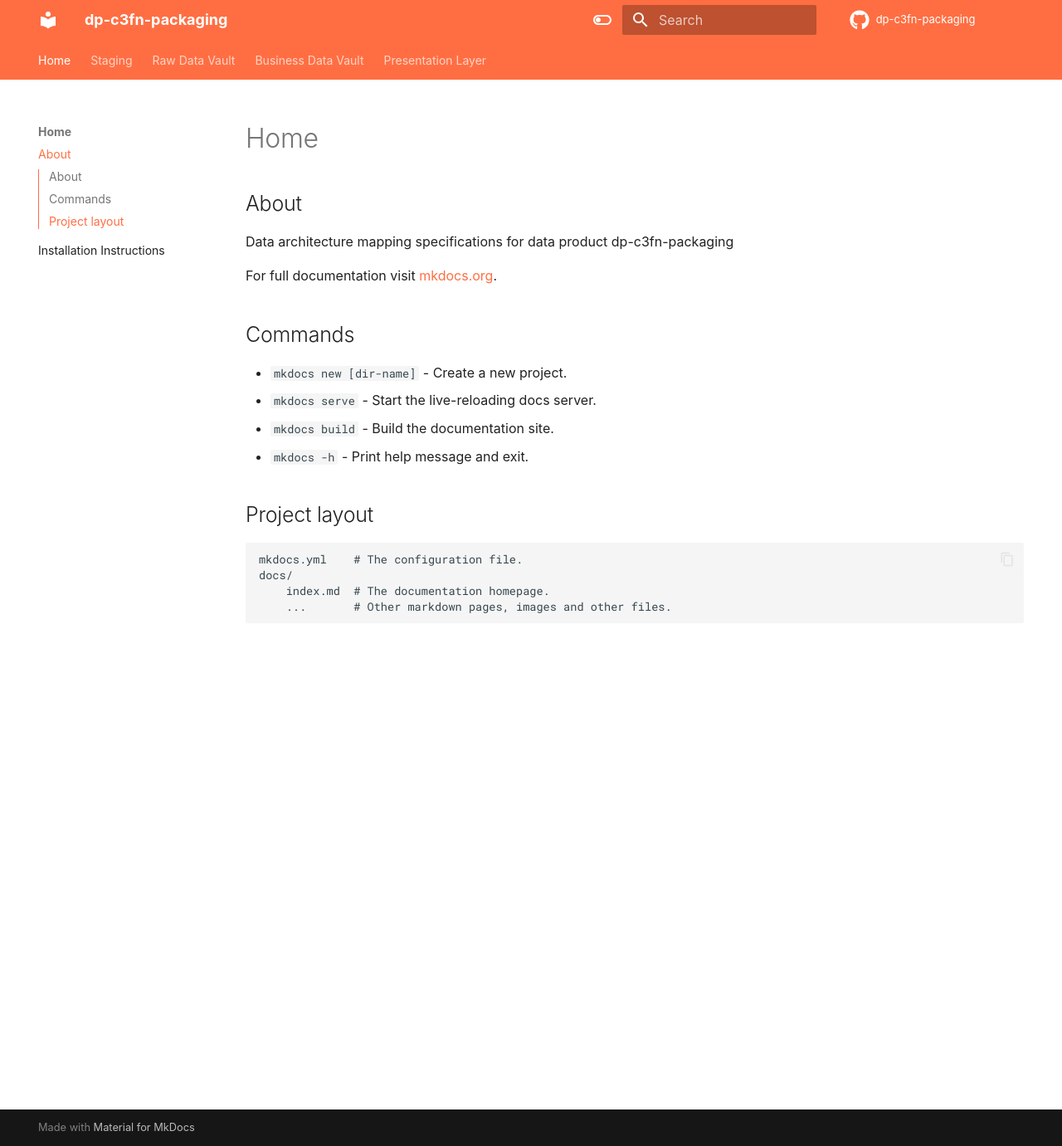
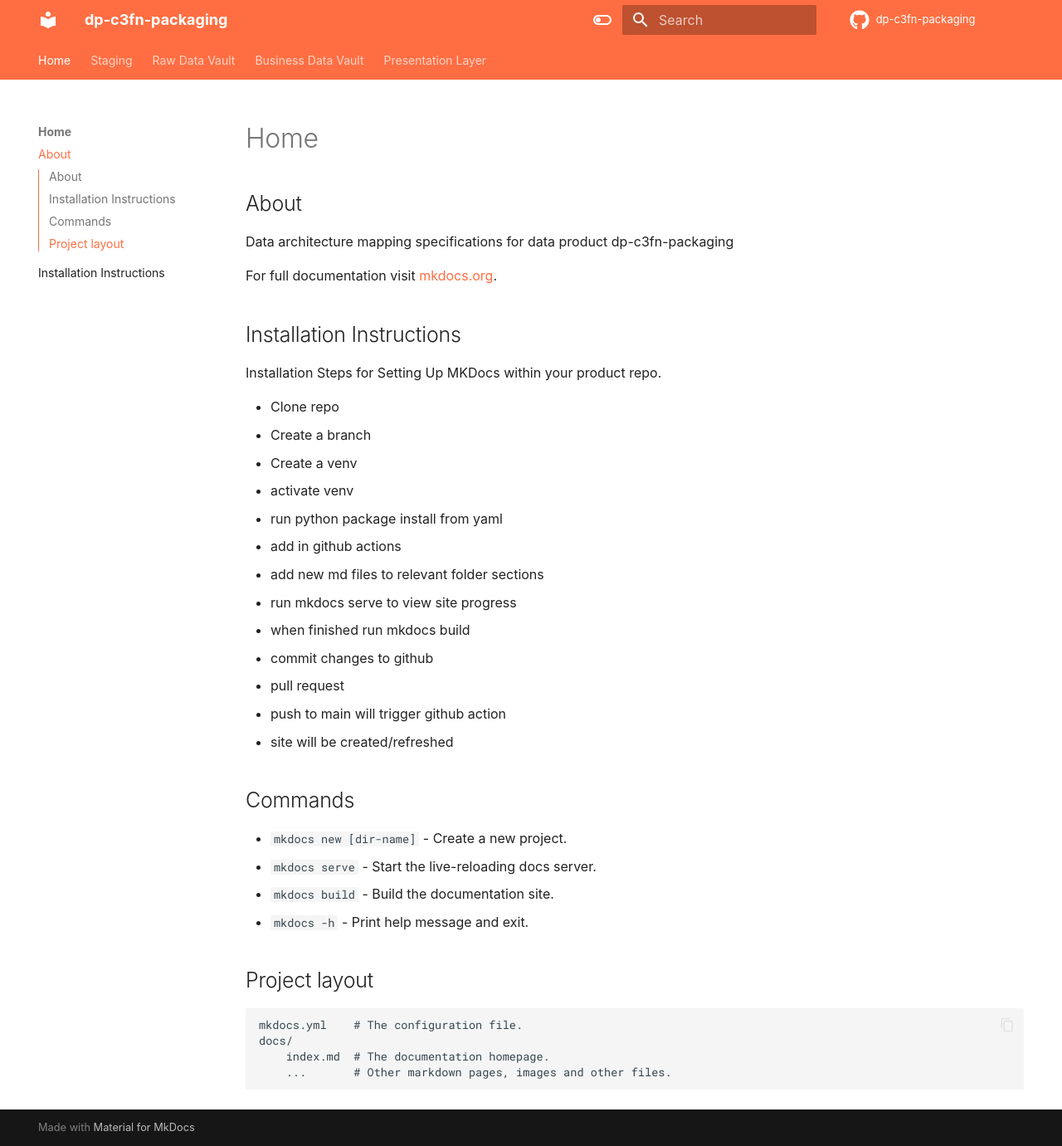
Before and after one commit to matt-wilkinson-js/test, an MkDocs documentation site: the page built from docs/index.md, in a window 1280 px wide and 1381 px high. Shown: the whole window at 83% size. Built offline with MkDocs 1.6.1 and Material for MkDocs 9.7.7, drawn with Linux system fonts in a browser that asks for light colours; some web fonts are replaced; comment, search, counter and statistics services are not loaded.

Commit message:
edited index file

```diff
--- a/docs/index.md
+++ b/docs/index.md
@@ -4,6 +4,24 @@
 Data architecture mapping specifications for data product dp-c3fn-packaging
 
 For full documentation visit [mkdocs.org](https://www.mkdocs.org).
+
+## Installation Instructions
+
+Installation Steps for Setting Up MKDocs within your product repo.
+
+* Clone repo
+* Create a branch
+* Create a venv
+* activate venv
+* run python package install from yaml
+* add in github actions
+* add new md files to relevant folder sections
+* run mkdocs serve to view site progress
+* when finished run mkdocs build
+* commit changes to github
+* pull request
+* push to main will trigger github action
+* site will be created/refreshed
 
 ## Commands
 
```
Also changed, not shown: ddl/ddl.md (added, +78 -0 lines), README.md (renamed from docs/README.md).
